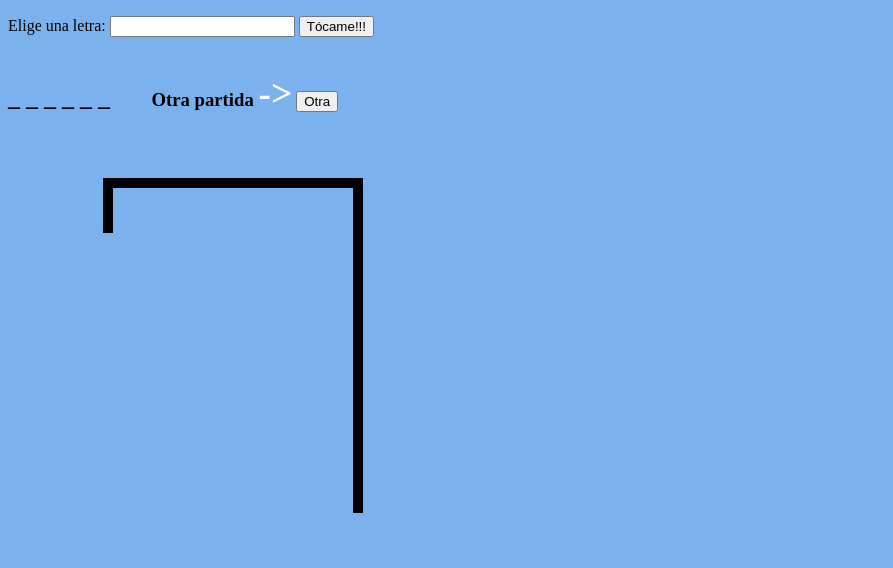
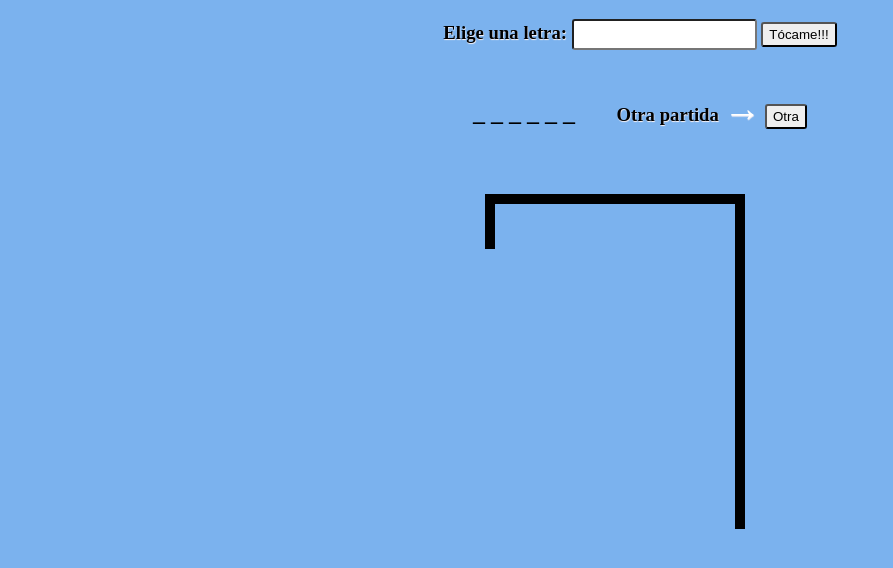
Before and after one commit to BalbuenaJuan/Ahorcado, a plain HTML site: page Ahorcado/index.html in a window 1280 px wide. Shown: the whole page, without its empty margins (0-893 px from the left). Drawn offline with Linux system fonts and the light colour scheme.

Commit message:
commit
commit

```diff
--- a/Ahorcado/ahorcado.js
+++ b/Ahorcado/ahorcado.js
@@ -93,7 +93,7 @@ Ahorcado.prototype.dibujar = function()
 							dibujo.stroke();
 							dibujo.closePath();
 
-							pista.innerText = palabra;
+							pista.textContent = palabra;
 
 						}
 					}
@@ -191,5 +191,5 @@ function mostrarPista(espacio)
 			texto += "_ ";
 		}
 	}
-	pista.innerText = texto;
+	pista.textContent = texto;
 }
--- a/Ahorcado/css/estilos.css
+++ b/Ahorcado/css/estilos.css
@@ -1,11 +1,14 @@
 body
 {
-	background: #7BB2EE;
+	background: #7BB2EE !important;
+	text-align: center;
 }
 
-.inline
+.boton
 {
-	display: inline-block;
+	border-radius: 3px;
+	height: 25px;
+	outline: 0;
 }
 
 .espacio
@@ -15,6 +18,22 @@ body
 
 .flechita
 {
+	color: white;
 	font-size: 2em;
-	color: white;
 }
+
+.inline
+{
+	display: inline-block;
+}
+
+.text
+{
+	border-radius: 3px;
+	height: 25px;
+}
+
+.text-body-head
+{
+	text-shadow: .5px 1px 1px #FFF5F5;
+}
--- a/Ahorcado/index.html
+++ b/Ahorcado/index.html
@@ -6,15 +6,15 @@
 	<link rel="stylesheet" href="css/estilos.css">
 	<script src="ahorcado.js"></script>
 </head>
-<body>
-	<p>
+<body style="background-color:#F00">
+	<h3 class="text-body-head">
 	Elige una letra:
-	<input type="text" id="texto">
-	<input type="button" value="Tócame!!!" id="boton">
-	</p>
+	<input type="text" class="text" id="texto">
+	<input type="button" class="boton" value="Tócame!!!" id="boton">
+	</h3>
 	<h2 id="pista"class="inline">_ _</h2>
-	<h3 class="inline espacio">Otra partida <span class="flechita">-></span></h3>
-	<input class="inline" id="otra"  type="button" value="Otra">
+	<h3 class="inline espacio text-body-head">Otra partida <span class="flechita">&#8594;</span></h3>
+	<input class="inline boton" id="otra"  type="button" value="Otra">
 	<br>
 	<canvas id="canvas" width="500" height="400"></canvas>
 	<script>
```
